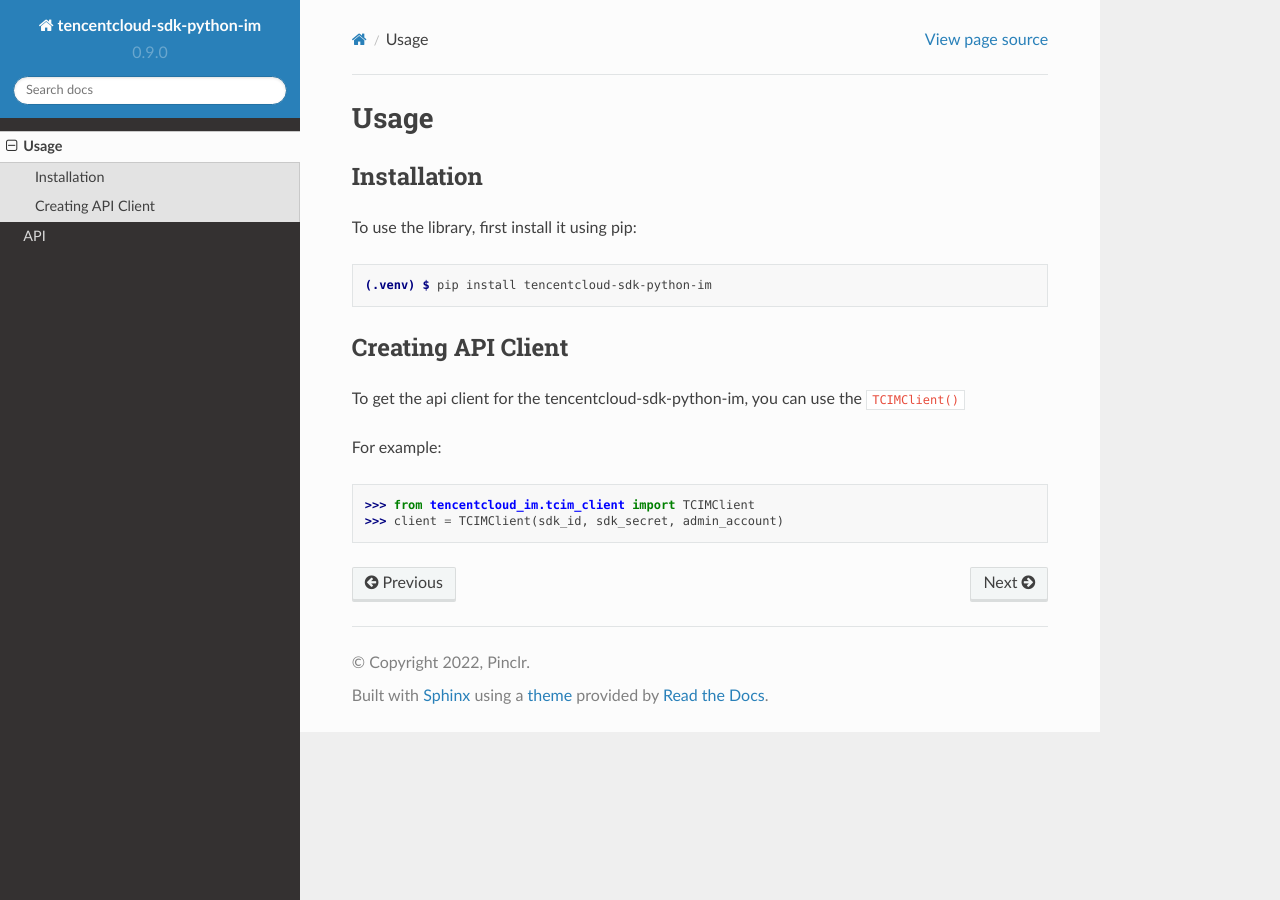
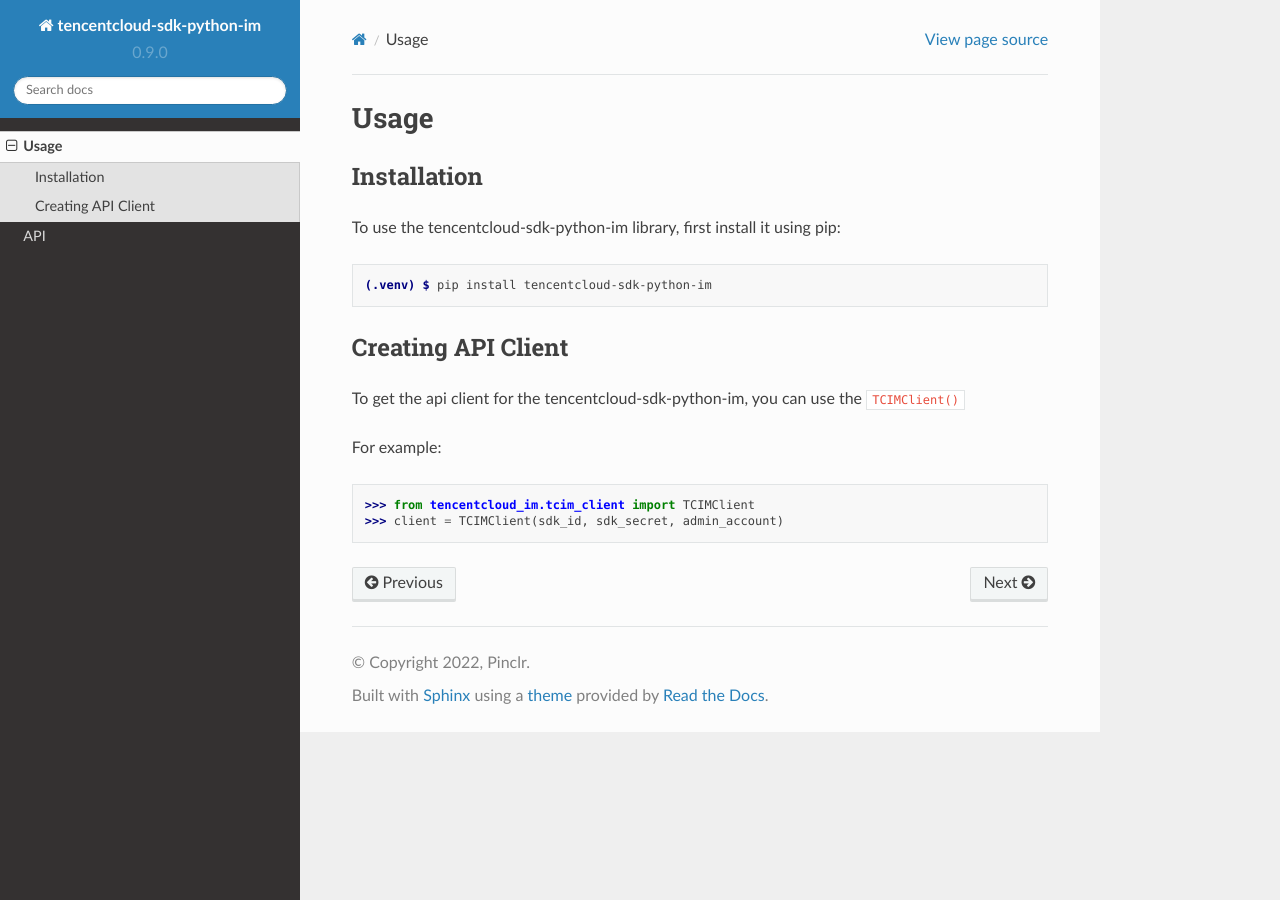
Before and after one commit to pinclr/tencentcloud-sdk-python-im, a Sphinx documentation site: the page built from docs/source/usage.rst, in a window 1280 px wide. Built offline with Sphinx 7.4.7 and the Read the Docs theme 2.0.0, drawn with Linux system fonts in a browser that asks for light colours.

```diff
--- a/docs/source/usage.rst
+++ b/docs/source/usage.rst
@@ -6,7 +6,7 @@ Usage
 Installation
 ------------
 
-To use the library, first install it using pip:
+To use the tencentcloud-sdk-python-im library, first install it using pip:
 
 .. code-block:: console
 
```
